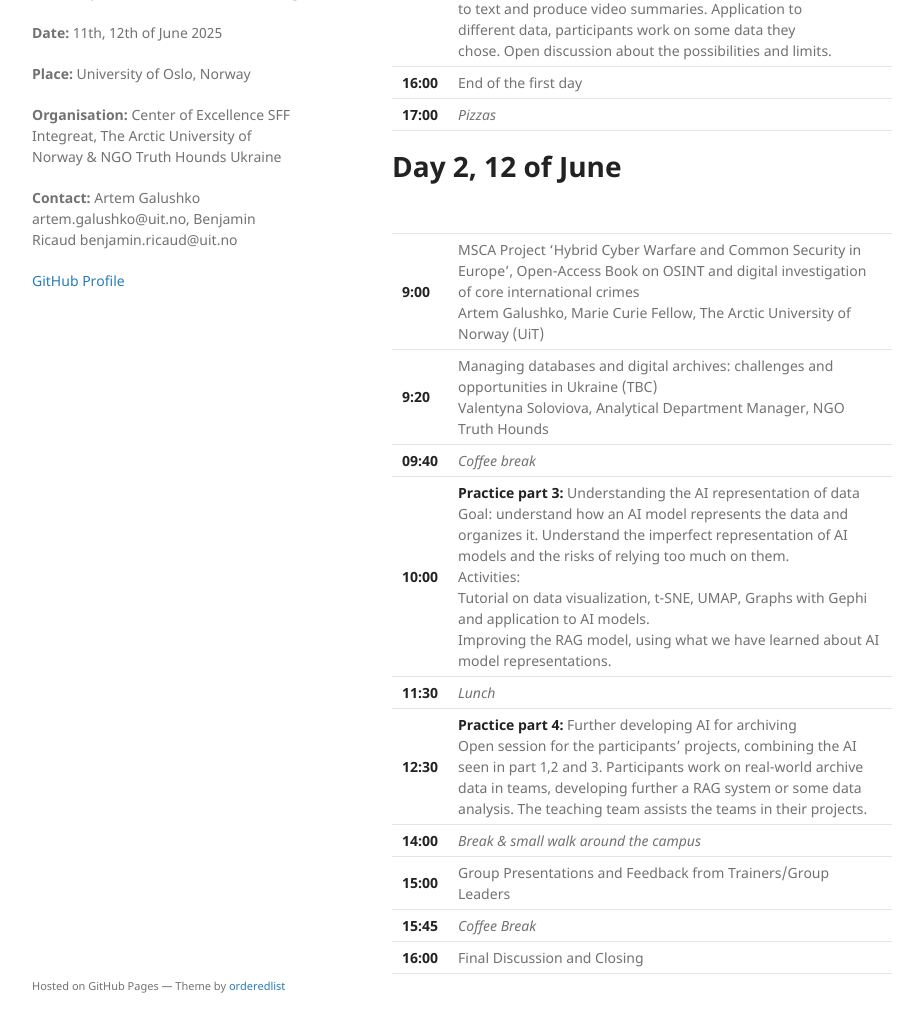
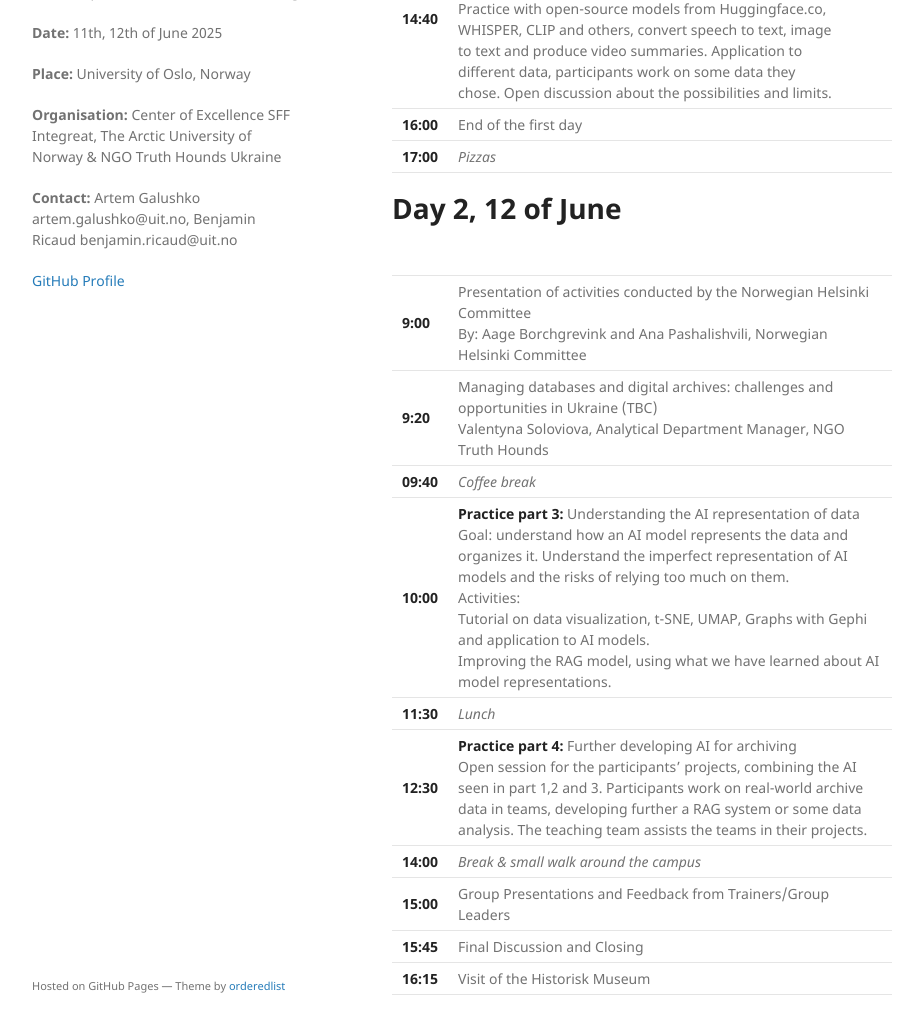
Before and after one commit to AIforJustice/AIforJustice.github.io, a Jekyll site: the page built from index.md, in a window 1280 px wide and 1400 px high, scrolled down 1636 px, cut to the strip 335-1369 px from the top of the window. Shown: the whole strip, without its empty margins (178-1101 px from the left). Built offline with Jekyll 4.4.1, drawn with Linux system fonts in a browser that asks for light colours; our own code applies the rules of GitHub Pages for plain Markdown files; some of the changed text lies outside the part shown.

Commit message:
update program

```diff
--- a/index.md
+++ b/index.md
@@ -25,7 +25,7 @@ During the workshop, participants will test AI models in practice helped by the
 | --- | ----------- |
 |**09:00** |Welcome & Introduction <br> by the organizers|
 |**09:10** |Short overview of Generative AI and potential applications to War Crimes Archiving<br>Benjamin Ricaud|
-|**09:30** | Role of International Institutions in Documentation of Core International Crimes<br>International Court NGO Representative (TBC)|
+|**09:30** |MSCA Project ‘Hybrid Cyber Warfare and Common Security in Europe’, Open-Access Book on OSINT and digital investigation of core international crimes <br>Artem Galushko, Marie Curie Fellow, The Arctic University of Norway (UiT)|
 |**09:50**| *Coffee break*|
 |**10:00**| Ukraine War Crimes Trial Database (TBC - online)<br>Megumi Ochi, Associate Professor, Ritsumeikan University, Japan |
 |**10:20** | Short presentations of own databases and participants’ experiences with digital archiving and Artificial Intelligence (AI)|
@@ -43,7 +43,7 @@ During the workshop, participants will test AI models in practice helped by the
 
 | | |
 |-----|------|
-|**9:00**| MSCA Project ‘Hybrid Cyber Warfare and Common Security in Europe’, Open-Access Book on OSINT and digital investigation of core international crimes <br>Artem Galushko, Marie Curie Fellow, The Arctic University of Norway (UiT)|
+|**9:00**| Presentation of activities conducted by the Norwegian Helsinki Committee <br> By: Aage Borchgrevink and Ana Pashalishvili, Norwegian Helsinki Committee |
 |**9:20**| Managing databases and digital archives: challenges and opportunities in Ukraine (TBC)<br> Valentyna Soloviova, Analytical Department Manager, NGO Truth Hounds |
 |**09:40**| *Coffee break*|
 |**10:00**| **Practice part 3:** Understanding the AI representation of data<br>Goal: understand how an AI model represents the data and organizes it. Understand the imperfect representation of AI models and the risks of relying too much on them.<br>Activities:<br>Tutorial on data visualization, t-SNE, UMAP, Graphs with Gephi and application to AI models.<br>Improving the RAG model, using what we have learned about AI model representations.|
@@ -51,5 +51,5 @@ During the workshop, participants will test AI models in practice helped by the
 |**12:30**|   **Practice part 4:** Further developing AI for archiving<br>Open session for the participants' projects, combining the AI seen in part 1,2 and 3. Participants work on real-world archive data in teams, developing further a RAG system or some data analysis. The teaching team assists the teams in their projects.
 |**14:00**| *Break & small walk around the campus*|
 |**15:00**| Group Presentations and Feedback from Trainers/Group Leaders|
-|**15:45**| *Coffee Break*|
-|**16:00**|   Final Discussion and Closing  |
+|**15:45**| Final Discussion and Closing  |
+|**16:15**| Visit of the Historisk Museum |
```
